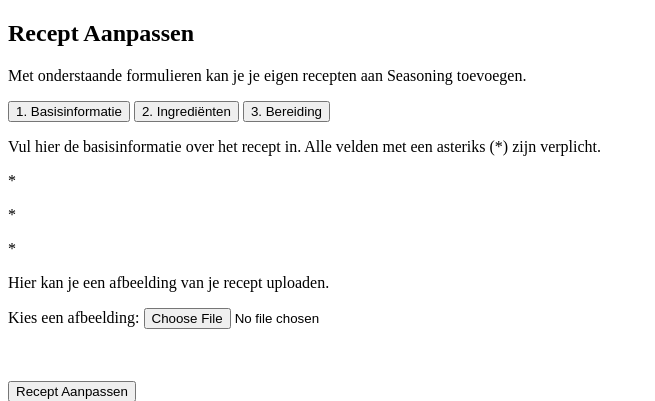
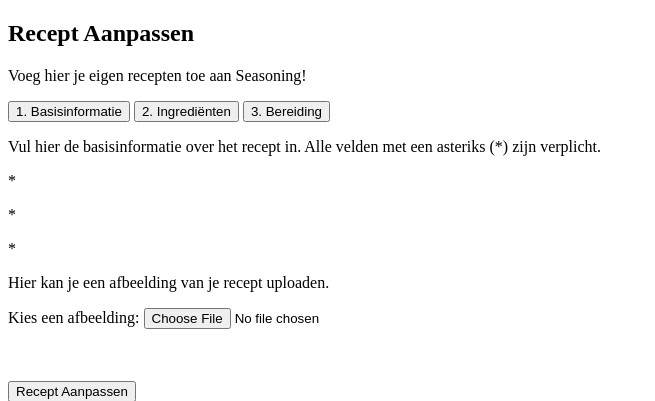
Before and after one commit to SeasoningDev/Seasoning, a Django app: template Seasoning/recipes/templates/recipes/edit_recipe_basic_info.html in a window 1280 px wide. Shown: the part 232-633 px from the top of the page, without its empty margins (0-655 px from the left). Run offline with Django 3.2, Linux system fonts and the light colour scheme; the template is opened without the code that fills it, so the values that code supplies are empty; parts of the project's set-up code (start-up, migrations or seed data) failed here and were passed over; some libraries are stand-ins or nearby versions.

Commit message:
Fixed issue #32

```diff
--- a/Seasoning/recipes/templates/recipes/edit_recipe_base.html
+++ b/Seasoning/recipes/templates/recipes/edit_recipe_base.html
@@ -58,7 +58,7 @@
 
 	<form id="edit-recipe-form" action="" method="post" enctype="{% block form-enctype %}application/x-www-form-urlencoded{% endblock %}">
         <p id="primary-explanation">
-    	    Met onderstaande formulieren kan je je eigen recepten aan Seasoning toevoegen.
+    	    Voeg hier je eigen recepten toe aan Seasoning!
     	</p>
 
     	<div id="steps-indicator">
```
